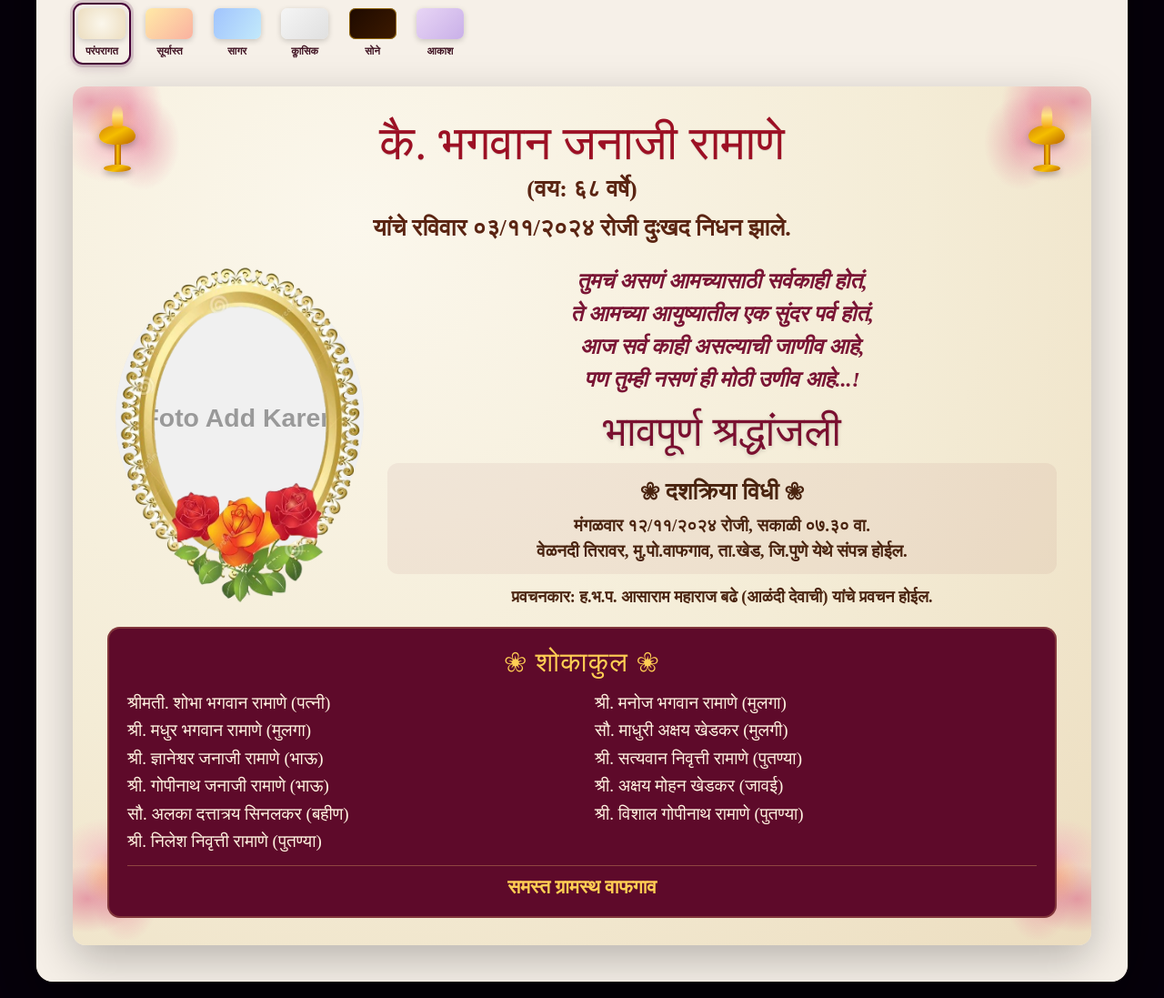
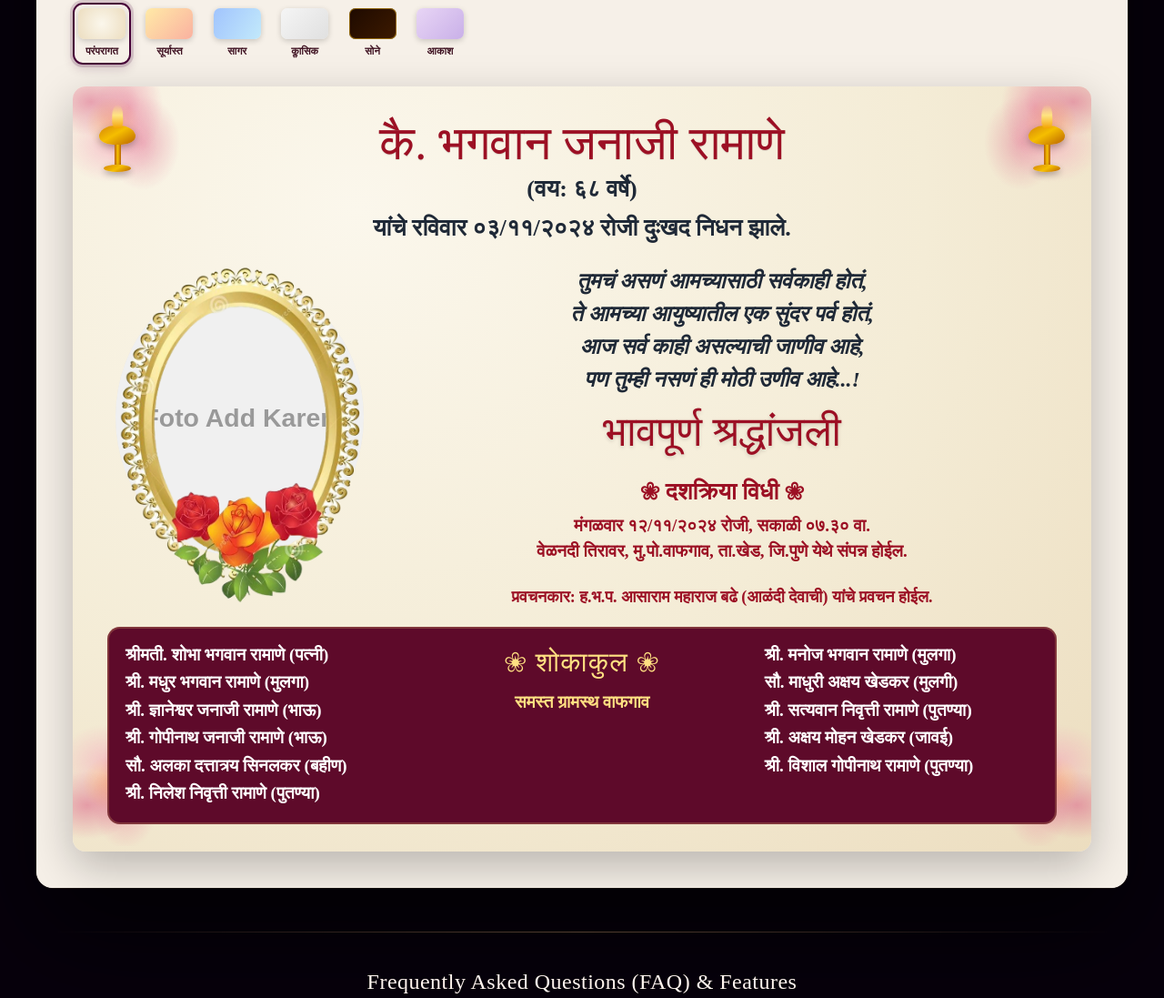
Before and after one commit to sinalkar/shradhanjali-banner, a plain HTML site: page index.html in a window 1280 px wide. Shown: the part 1395-2492 px from the top of the page at 91% size. Drawn offline with nearby package versions, Linux system fonts and the light colour scheme; a web font is replaced by a local one.

Commit message:
style: optimize traditional theme variables and implement premium 3-column footer band layout for exact match

```diff
--- a/index.html
+++ b/index.html
@@ -657,23 +657,23 @@
     .banner-foot {
         position: relative; z-index: 2;
         background: var(--bn-fam-bg); color: var(--bn-fam);
-        border-radius: 14px; padding: 16px 22px 18px;
-        margin-top: 18px; text-align: center;
+        border-radius: 14px; padding: 16px 20px 18px;
+        margin-top: 18px;
         box-shadow: inset 0 0 0 2px rgba(255,210,120,0.22);
-    }
+        display: grid; grid-template-columns: 1fr 1.2fr 1fr;
+        gap: 20px; align-items: start;
+    }
+    .foot-col-left { text-align: left; font-size: 19px; line-height: 1.5; font-weight: 700; }
+    .foot-col-right { text-align: left; font-size: 19px; line-height: 1.5; font-weight: 700; }
+    .foot-col-center { text-align: center; }
     .bereaved-head {
         color: var(--bn-village); font-family: 'Rozha One', serif;
         font-size: 30px; letter-spacing: 0.04em; margin-bottom: 8px;
     }
-    .family-cols {
-        column-count: 2; column-gap: 28px;
-        text-align: left; font-size: 19px; line-height: 1.5;
-    }
     .family-member-item { break-inside: avoid; padding: 1px 0; }
     .community-foot {
-        color: var(--bn-village); font-weight: 700; font-size: 21px;
-        margin-top: 10px; padding-top: 8px;
-        border-top: 1px solid rgba(255,210,120,0.3);
+        color: var(--bn-village); font-weight: 700; font-size: 19px;
+        line-height: 1.45;
     }
     .community-foot:empty { display: none; }
 
@@ -1056,9 +1056,12 @@
                         </div>
 
                         <div class="banner-foot">
-                            <div class="bereaved-head" id="villageInfoDisplay"></div>
-                            <div class="family-cols" id="familyMembersDisplay"></div>
-                            <div class="community-foot" id="villageInfoDisplay2"></div>
+                            <div class="foot-col-left" id="familyLeftDisplay"></div>
+                            <div class="foot-col-center">
+                                <div class="bereaved-head" id="villageInfoDisplay"></div>
+                                <div class="community-foot" id="villageInfoDisplay2"></div>
+                            </div>
+                            <div class="foot-col-right" id="familyRightDisplay"></div>
                         </div>
                     </div>
                 </div>
@@ -1915,9 +1918,9 @@
     const colorThemes = {
       traditional: {
         bg:'radial-gradient(ellipse at 28% 16%, #fbf7ec 0%, #f4ecd6 55%, #ecddbf 100%)',
-        name:'#9c1024', base:'#5a2412', memBg:'transparent', mem:'#7a1535',
-        cerBg:'rgba(120,18,40,0.06)', cer:'#4a2410', title:'#7a1030',
-        famBg:'#5e0a2a', fam:'#fff3e0', village:'#ffce54', floral:1, bgSolid:'#f4ecd6'
+        name:'#9c1024', base:'#1f2937', memBg:'transparent', mem:'#1f2937',
+        cerBg:'transparent', cer:'#9c1024', title:'#9c1024',
+        famBg:'#5e0a2a', fam:'#ffffff', village:'#ffe082', floral:1, bgSolid:'#f4ecd6'
       },
       sunset: {
         bg:'linear-gradient(135deg, #ffeaa7, #fab1a0)',
@@ -2013,8 +2016,14 @@
       document.getElementById('organizerDisplay').textContent = organizer;
 
       const members = val('familyMembers').split('\n').filter(m => m.trim());
-      document.getElementById('familyMembersDisplay').innerHTML =
-        members.map(m => `<div class="family-member-item">${m.trim()}</div>`).join('');
+      const half = Math.ceil(members.length / 2);
+      const leftMembers = members.slice(0, half);
+      const rightMembers = members.slice(half);
+
+      document.getElementById('familyLeftDisplay').innerHTML =
+        leftMembers.map(m => `<div class="family-member-item">${m.trim()}</div>`).join('');
+      document.getElementById('familyRightDisplay').innerHTML =
+        rightMembers.map(m => `<div class="family-member-item">${m.trim()}</div>`).join('');
 
       /* ── compact social card (essential info only) ── */
       document.getElementById('socialName').textContent  = fullName;
```
